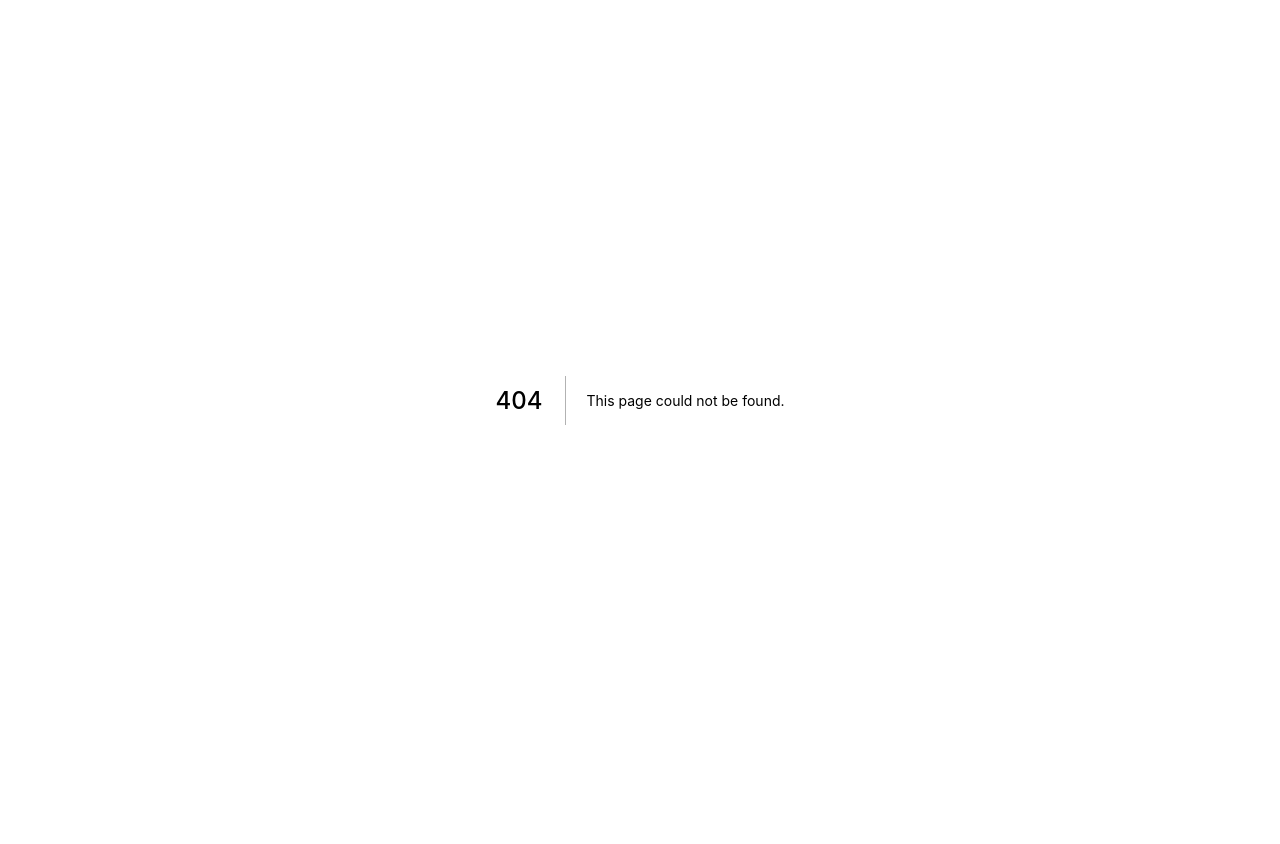
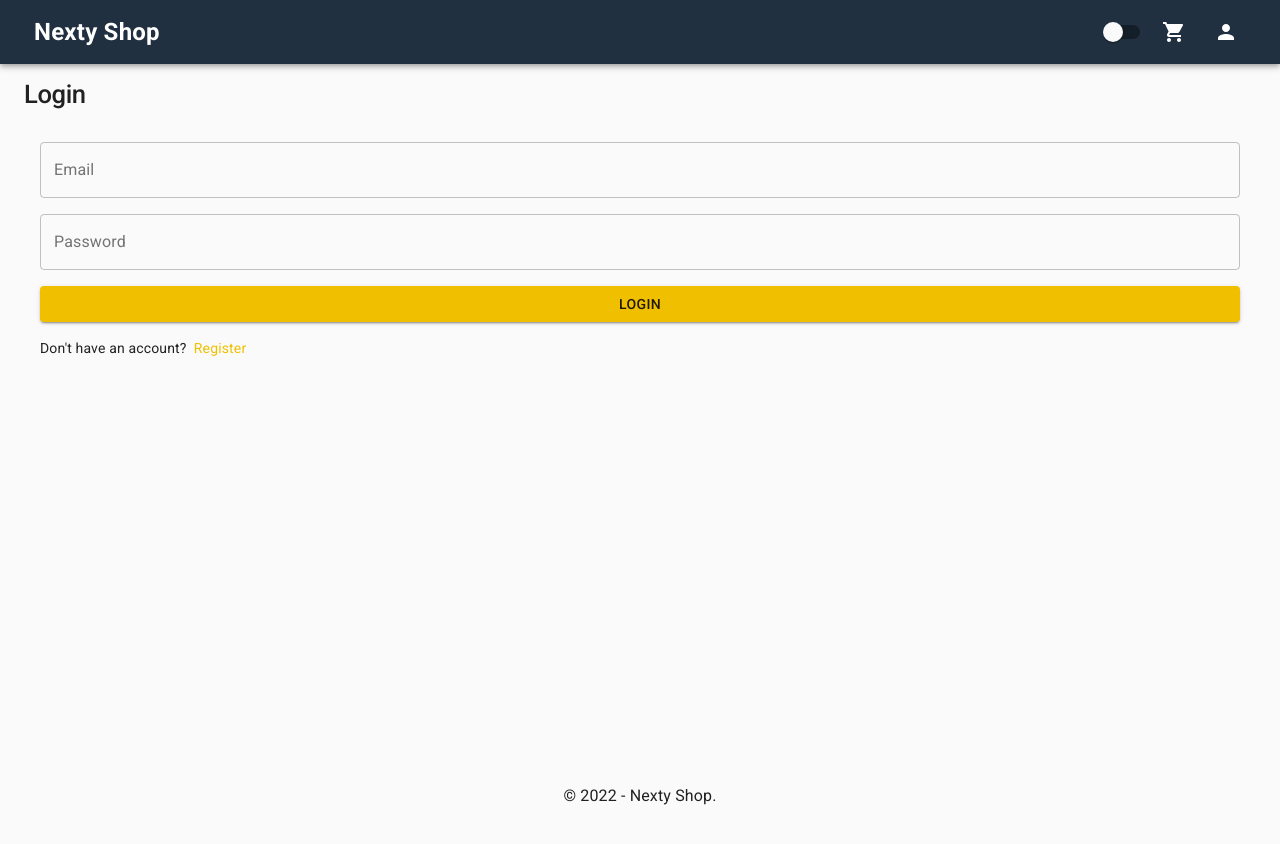
Before and after one commit to josumung999/nexty-shop, a Next.js app: page /login in a window 1280 px wide. Before the commit this address had no page. Shown: the top 844 px of the page. Before the commit the page ends 800 px from the top, so only its background shows below. Built offline with nearby package versions, Linux system fonts and the light colour scheme.

Commit message:
Setting up the login screen

```diff
--- /dev/null
+++ b/pages/login.jsx
@@ -0,0 +1,51 @@
+import { Button, Link, List, ListItem, TextField, Typography } from '@material-ui/core';
+import NextLink from 'next/link';
+import Layout from '../components/Layout';
+import useStyles from '../utils/styles';
+
+
+export default function Login() {
+  const classes = useStyles();
+  return (
+    <Layout title="Login">
+      <form className={classes.form}>
+        <Typography component="h1" variant='h1'>
+          Login
+        </Typography>
+        <List>
+          <ListItem>
+            <TextField
+              variant='outlined'
+              fullWidth
+              id='email'
+              label='Email'
+              inputProps={{ type: 'email' }}
+            >
+            </TextField>
+          </ListItem>
+          <ListItem>
+            <TextField
+              variant='outlined'
+              fullWidth
+              id='password'
+              label='Password'
+              inputProps={{ type: 'password' }}
+            >
+            </TextField>
+          </ListItem>
+          <ListItem>
+            <Button variant='contained' type='submit' fullWidth color='primary'>
+              Login
+            </Button>
+          </ListItem>
+          <ListItem>
+            Don&apos;t have an account? &nbsp;
+            <NextLink href='/register' passHref>
+              <Link>Register</Link>
+            </NextLink>
+          </ListItem>
+        </List>
+      </form>
+    </Layout>
+  )
+}
```
Also changed, not shown: pages/cart.jsx (+12 -1 lines), pages/shipping.jsx (added, +7 -0 lines).
